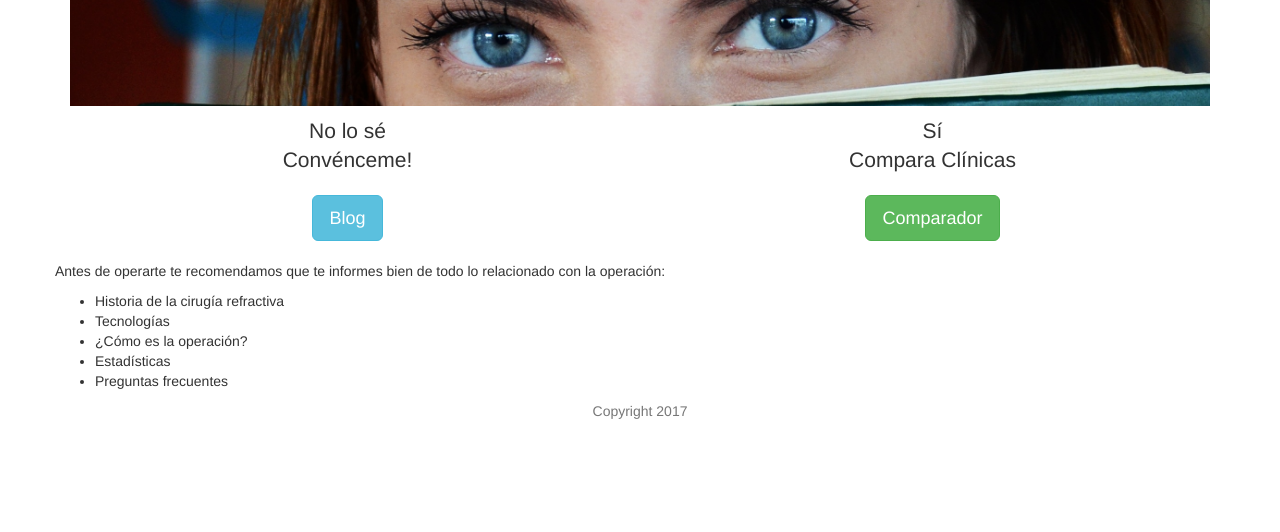
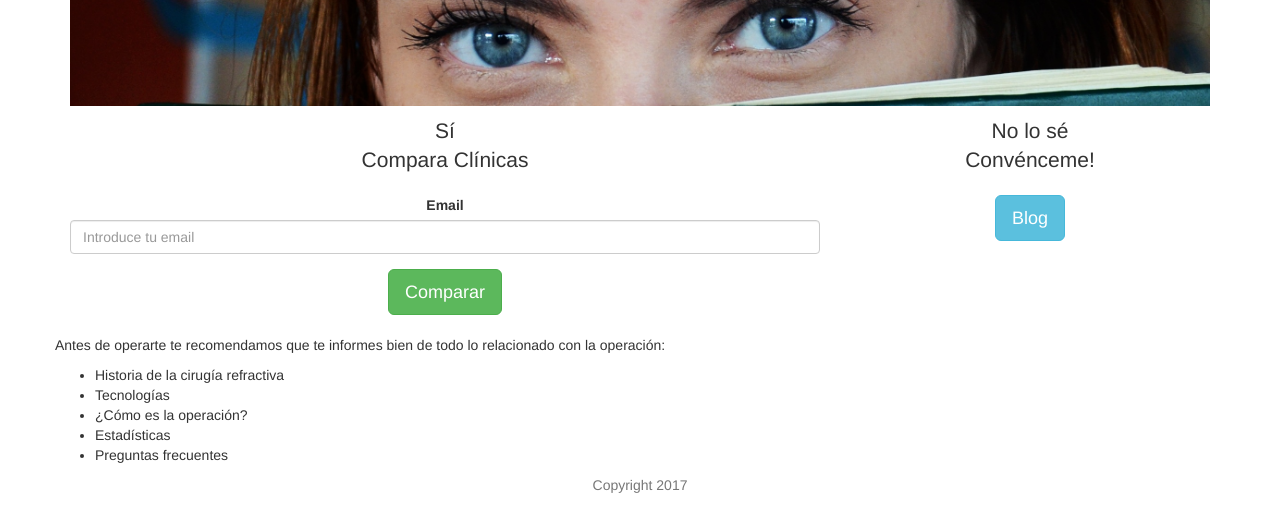
Before and after one commit to JUANRA251/EyeAdvisor, a plain HTML site: page index.html in a window 1280 px wide. Shown: the part 176-708 px from the top of the page. Drawn offline with nearby package versions, Linux system fonts and the light colour scheme.

Commit message:
formulario

```diff
--- a/index.html
+++ b/index.html
@@ -34,13 +34,19 @@
             <h1 style="color:white; font-size: 48px">¿Quieres operarte de miopía?</h1>
         </div>
         <div class="row">
-            <div class="col-xs-6 text-center">
+            <div class="col-xs-8 text-center text-capitalize">
+                <p class="lead">Sí<br>Compara clínicas</p
+                <form role="form">
+                    <div class="form-group">
+                        <label for="ejemplo_email_1">Email</label>
+                        <input type="email" class="form-control" id="ejemplo_email_1" placeholder="Introduce tu email">
+                    </div>
+                    <button type="submit" class="btn btn-success btn-lg">Comparar</button>
+                </form>
+            </div>
+            <div class="col-xs-4 text-center">
                 <p class="lead">No lo sé<br>Convénceme!</p>
                 <button class="btn btn-info btn-lg">Blog</button>
-            </div>
-            <div class="col-xs-6 text-center text-capitalize">
-                <p class="lead">Sí<br>Compara clínicas</p>
-                <button class="btn btn-success btn-lg">Comparador</button>
             </div>
         </div>
         <div class="row text-left">
```
